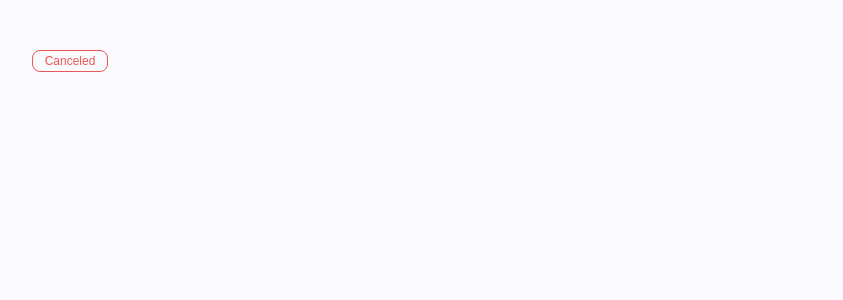
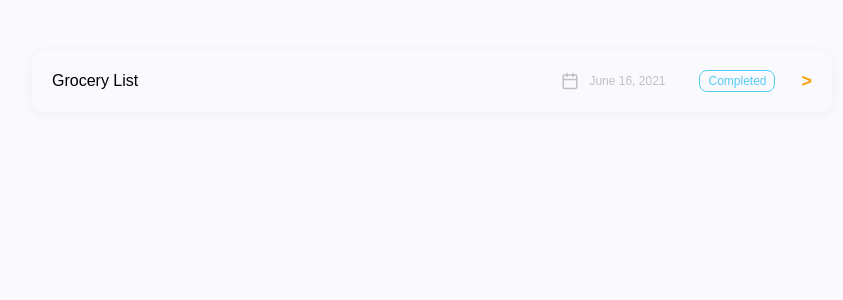
Before and after one commit to barbaraperic/shopping-list, a React (Vite) app: page / in a window 1280 px wide. Shown: the top 300 px of the page, without its empty margins (18-861 px from the left). Built offline with nearby package versions, Linux system fonts and the light colour scheme.

Commit message:
FEAT: longcard component

```diff
--- a/src/assets/icons/Icon.js
+++ b/src/assets/icons/Icon.js
@@ -1,4 +1,12 @@
-import { Search, Plus, Minus, Trash, Edit3, X, Check } from 'react-feather';
+import {
+  Search,
+  Plus,
+  Minus,
+  Trash,
+  Edit3,
+  X,
+  Check,
+  Calendar } from 'react-feather';
 import styled from 'styled-components';
 
 const icons = {
@@ -8,7 +16,8 @@ const icons = {
   trash: Trash,
   edit: Edit3,
   remove: X,
-  check: Check
+  check: Check,
+  calendar: Calendar
 }
 
 export const Icon = ({ id, size, className, onClick }) => {
--- /dev/null
+++ b/src/components/LongCard.js
@@ -0,0 +1,62 @@
+import styled from 'styled-components';
+import { Icon } from '../assets';
+import Status from '../components/Status';
+import { formatDate } from '../helpers/timestamp'
+
+const LongCard = () => {
+  return (
+    <CardWrapper>
+      <Text>Grocery List</Text>
+      <Wrapper>
+        <StyledIcon id="calendar" size={18} />
+        <DateText>{formatDate(new Date())}</DateText>
+        <Status type="completed">Completed</Status>
+        <Arrow>&gt;</Arrow>
+      </Wrapper>
+    </CardWrapper>
+  )
+}
+
+const CardWrapper = styled.div`
+  width: 800px;
+  color: white;
+  box-shadow: 0 2px 12px hsla(0, 0%, 0%, 0.05);
+  border-radius: 12px;
+  padding: 20px;
+  display: flex;
+  align-items: center;
+  justify-content: space-between;
+`
+
+const Text = styled.span`
+  color: black;
+  font-size: 16px;
+`
+
+const Wrapper = styled.div`
+  display: flex;
+  align-items: center;
+  justify-content: flex-end;
+  flex: 1;
+`
+
+const DateText = styled.small`
+  font-size: 12px;
+  color: hsla(240, 2%, 76%, 1);
+  margin-right: 34px;
+`
+
+const Arrow = styled.a`
+ color: #F9A109;
+ font-size: 18px;
+ font-weight: bold;
+ cursor: pointer;
+ margin-left: 26px;
+`
+
+const StyledIcon = styled(Icon)`
+  color: hsla(240, 2%, 76%, 1);
+  margin-right: 10px;
+`
+
+export default LongCard;
--- a/src/components/Status.js
+++ b/src/components/Status.js
@@ -40,6 +40,7 @@ const Button = styled.a`
   color: var(--color);
   background-color: transparent;
   border: 1px solid var(--color);
+  cursor: pointer;
 `
 
 export default Status;
--- /dev/null
+++ b/src/helpers/timestamp.js
@@ -0,0 +1,4 @@
+export const formatDate = (dateString) => {
+  const options = { year: "numeric", month: "long", day: "numeric" }
+  return new Date(dateString).toLocaleDateString(undefined, options)
+}
--- a/src/pages/Home.js
+++ b/src/pages/Home.js
@@ -3,13 +3,12 @@ import styled from 'styled-components';
 // import Main from '../containers/Main';
 // import SidebarLeft from '../containers/SidebarLeft'
 // import SidebarRight from '../containers/SidebarRight'
-import Status from '../components/Status'
-
+import LongCard from '../components/LongCard';
 
 const Home = () => {
   return (
     <Wrapper>
-      <Status type="canceled" >Canceled</Status>
+      <LongCard />
     </Wrapper>
   )
 }
```
Also changed, not shown: src/components/Card.js (+2 -7 lines), src/containers/Cards.js (+8 -3 lines).
